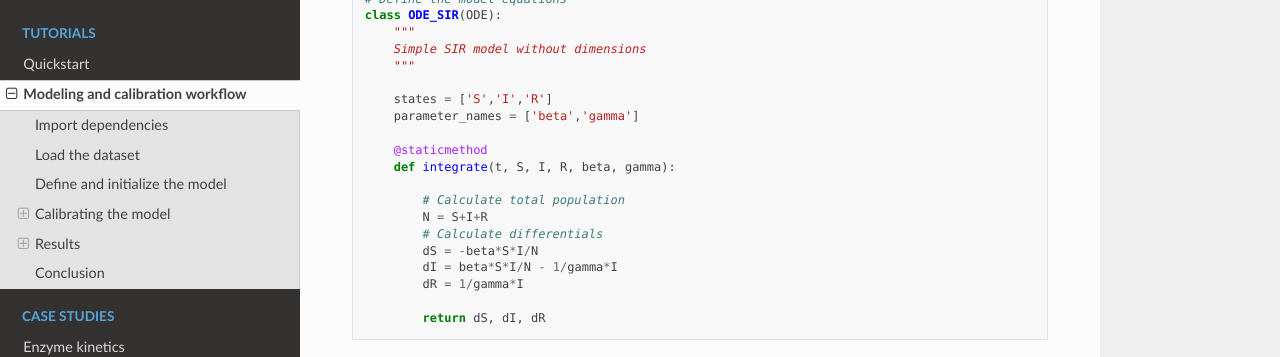
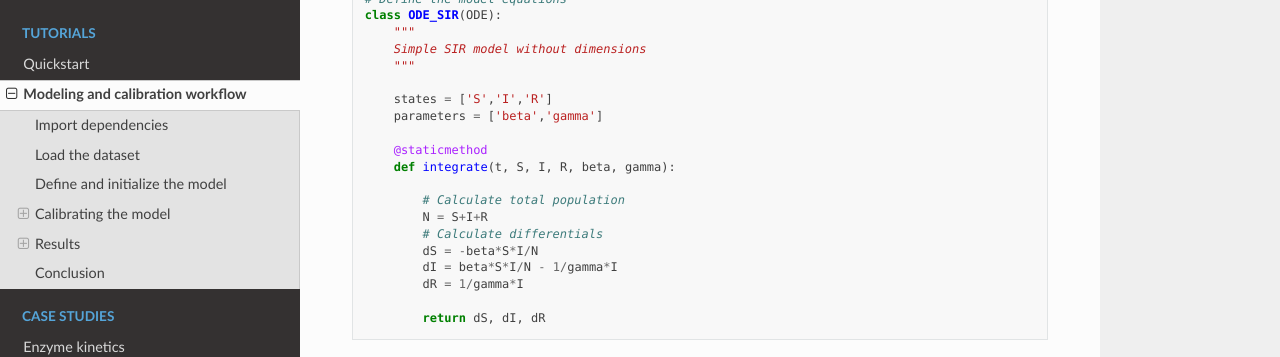
Before and after one commit to twallema/pySODM, a Sphinx documentation site: the page built from docs/workflow.md, in a window 1280 px wide and 900 px high, scrolled down 3267 px. Shown: the part 151-508 px from the top of the window. Built offline with Sphinx 7.4.7 and the Read the Docs theme 2.0.0, drawn with Linux system fonts in a browser that asks for light colours.

Commit message:
'parameter_names' --> 'parameters'

```diff
--- a/docs/workflow.md
+++ b/docs/workflow.md
@@ -108,7 +108,7 @@ class ODE_SIR(ODE):
     """
 
     states = ['S','I','R']
-    parameter_names = ['beta','gamma']
+    parameters = ['beta','gamma']
 
     @staticmethod
     def integrate(t, S, I, R, beta, gamma):
```
